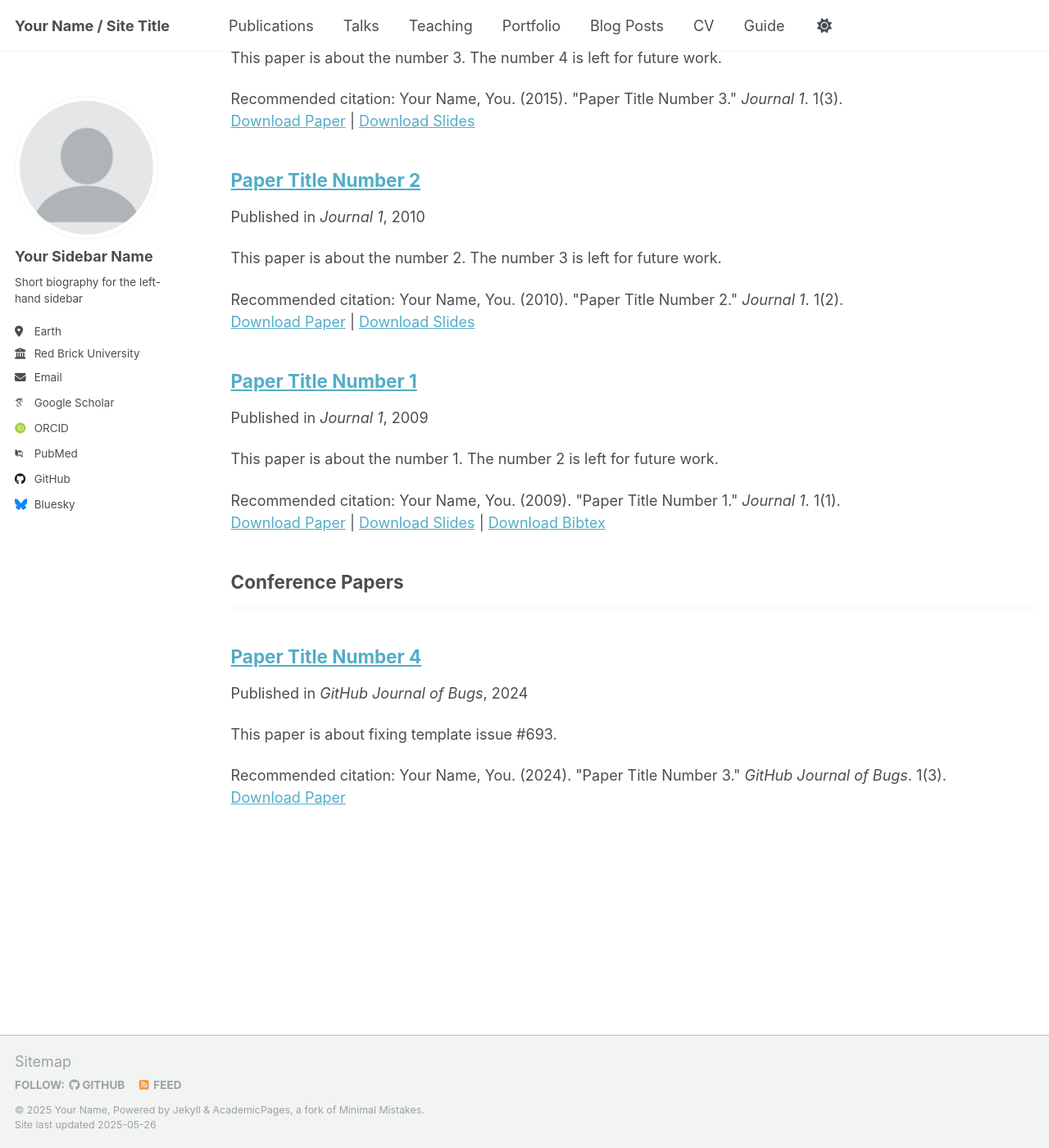
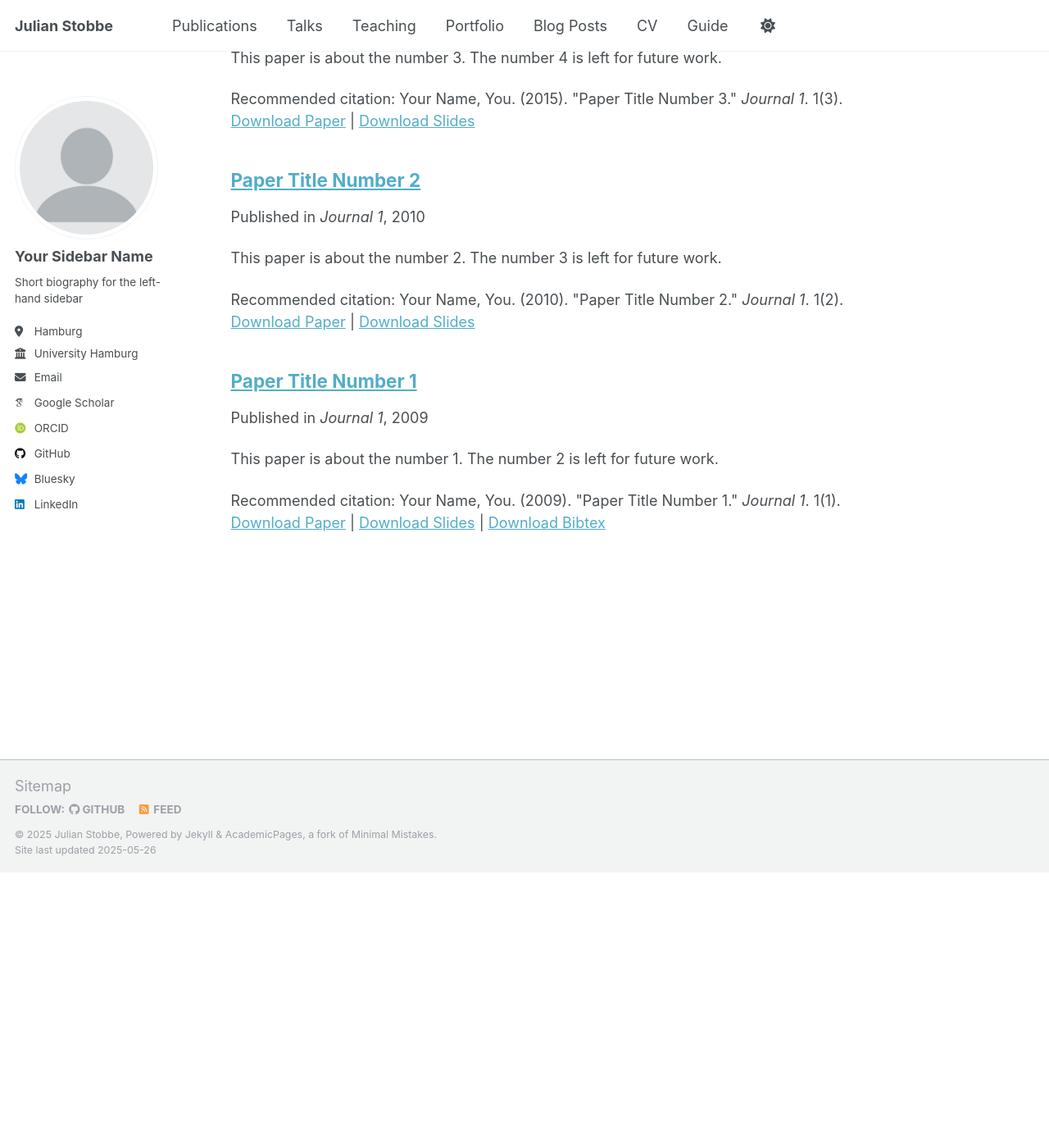
Before and after one commit to Atomtomate/page, a Jekyll site: the page built from _pages/publications.html, in a window 1280 px wide and 1400 px high, scrolled down 343 px. Shown: the whole window at 82% size. Built offline with Jekyll 4.4.1, drawn with Linux system fonts in a browser that asks for light colours; some web fonts are replaced; after the commit the page ends 1407 px from its top, so only the background shows below that.

Commit message:
Update _config.yml

```diff
--- a/_config.yml
+++ b/_config.yml
@@ -9,13 +9,13 @@
 # Basic Site Settings
 locale                   : "en-US"
 site_theme               : "default"
-title                    : "Your Name / Site Title"
+title                    : "Julian Stobbe"
 title_separator          : "-"
-name                     : &name "Your Name"
-description              : &description "personal description"
+name                     : &name "Julian Stobbe"
+description              : &description ""
 url                      : https://academicpages.github.io # the base hostname & protocol for your site e.g. "https://[your GitHub username].github.io" or if you already have some other page hosted on Github then use "https://[your GitHub username].github.io/[Your Repo Name]"
 baseurl                  : "" # the subpath of your site, e.g. "/blog"
-repository               : "academicpages/academicpages.github.io"
+repository               : "Atomtomate/page.github.io"
 
 # Site Author - The following control what appear as part of the author content on the side bar.
 #               If a field is blank the icon and link will not appear, otherwise it will be shown.
@@ -26,19 +26,19 @@ author:
   name             : "Your Sidebar Name"
   pronouns         : # example: "she/her"
   bio              : "Short biography for the left-hand sidebar"
-  location         : "Earth"
-  employer         : "Red Brick University"
+  location         : "Hamburg"
+  employer         : "University Hamburg"
   uri              : # URL
   email            : "none@example.org"
 
   # Academic websites
   academia         : # URL
   arxiv            : # URL - Update with the correct link to your profile
-  googlescholar    : "https://scholar.google.com/citations?user=PS_CX0AAAAAJ"
+  googlescholar    : "https://scholar.google.at/citations?user=nbjAriIAAAAJ&hl=en"
   impactstory      : # URL
   orcid            : "http://orcid.org/yourorcidurl"
   semantic         : # URL
-  pubmed           : "https://www.ncbi.nlm.nih.gov/pubmed/?term=john+snow"
+  pubmed           : # "https://www.ncbi.nlm.nih.gov/pubmed/?term=john+snow"
   researchgate     : # URL
   scopus           : # URL
 
@@ -46,7 +46,7 @@ author:
   bitbucket        : # Username - Update with your username on the site
   codepen          : # Username
   dribbble         : # Username
-  github           : "academicpages"
+  github           : "atomtomate"
   kaggle           : # Username
   stackoverflow    : # User number or user number and name (i.e., use "1" or "1/jeff-atwood")
 
@@ -60,7 +60,7 @@ author:
   keybase          : # Username
   instagram        : # Username
   lastfm           : # Username
-  linkedin         : # Username
+  linkedin         : "julian-stobbe-9b9b5a168" # Username
   mastodon         : # URL
   medium           : # URL
   pinterest        : # Username
@@ -78,12 +78,14 @@ author:
 
 # Publication Category - The following the list of publication categories and their headings
 publication_category:
-  books:
-    title: 'Books'
+  #books:
+  #  title: 'Books'
   manuscripts:
     title: 'Journal Articles'
-  conferences:
-    title: 'Conference Papers'
+  theses:
+    title: 'Degree Theses'
+  #conferences:
+  #  title: 'Conference Papers'
 
 # Site Settings
 teaser                   :  # filename of teaser fallback teaser image placed in /images/, .e.g. "500x300.png"
```
